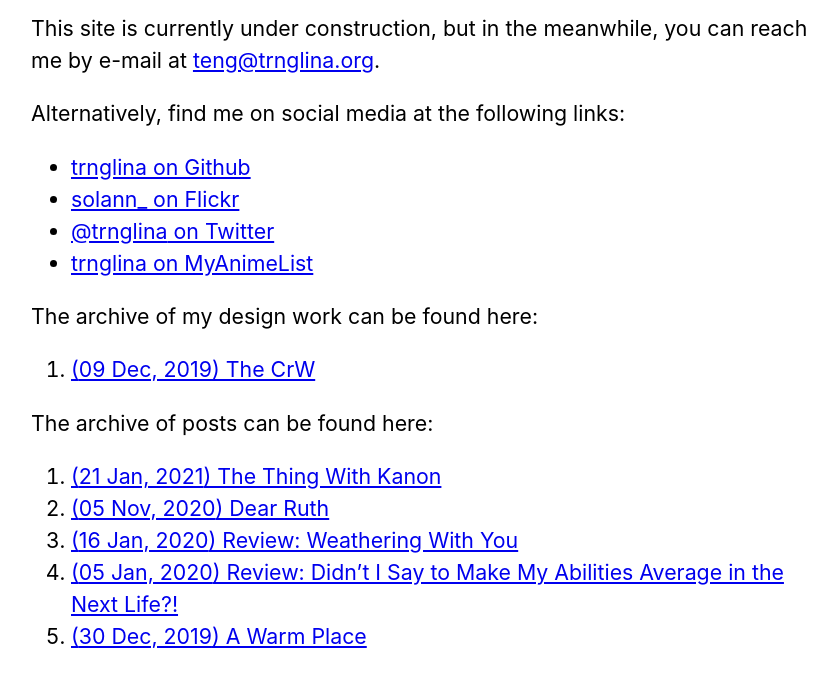
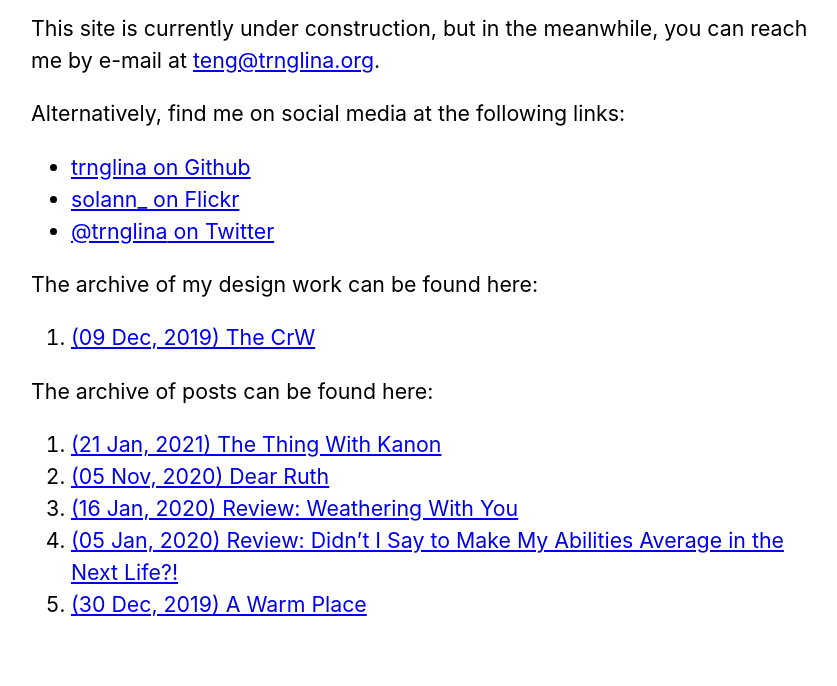
Before and after one commit to trnglina/trnglina.github.io, a plain HTML site: page index.html in a window 1280 px wide. Shown: the part 158-844 px from the top of the page, without its empty margins (209-1046 px from the left). Drawn offline with Linux system fonts and the light colour scheme.

Commit message:
Update index.html

```diff
--- a/index.html
+++ b/index.html
@@ -58,14 +58,6 @@
           Twitter</a
         >
       </li>
-      <li>
-        <a
-          href="https://myanimelist.net/animelist/trnglina"
-          target="_blank"
-          rel="noopener noreferrer"
-          >trnglina on MyAnimeList</a
-        >
-      </li>
     </ul>
     <p>The archive of my design work can be found here:</p>
     <ol>
```
